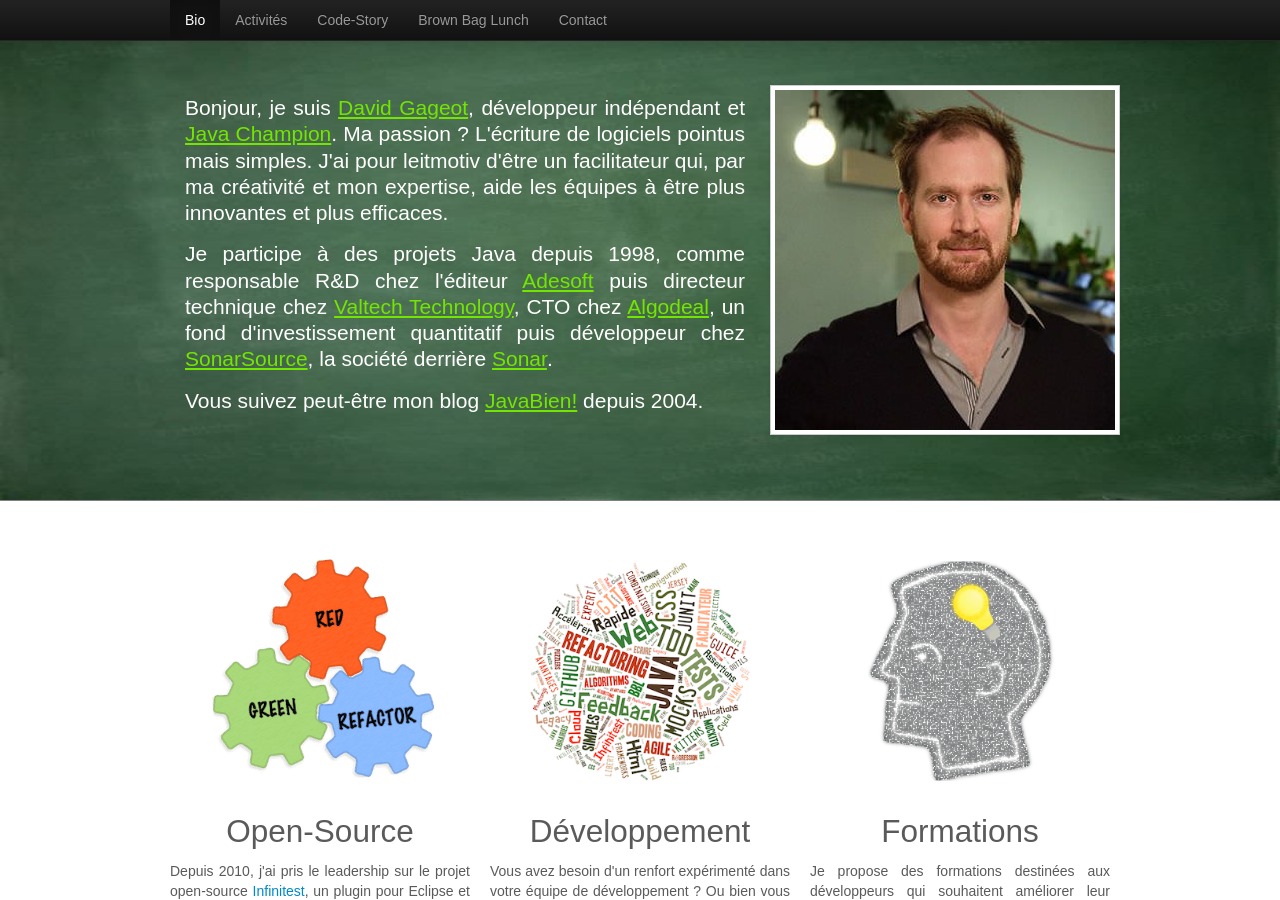
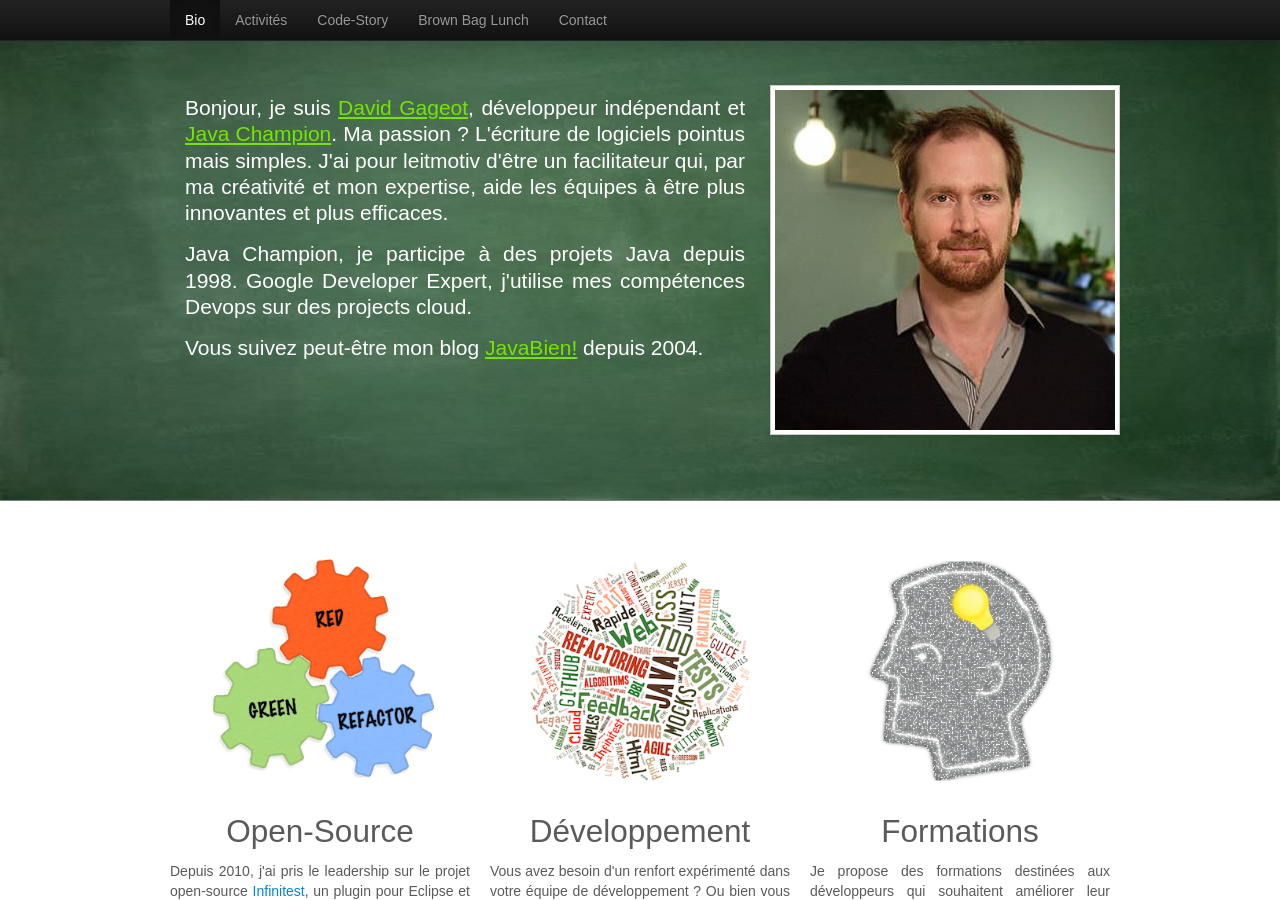
Before and after one commit to dgageot/retour1024, a Jekyll site: the page built from index.html, in a window 1280 px wide and 900 px high. Built offline with Jekyll 4.4.1, drawn with Linux system fonts in a browser that asks for light colours; comment, search, counter and statistics services are not loaded; some of the changed text lies outside the part shown.

Commit message:
Bio plus courte

```diff
--- a/_includes/bio.html
+++ b/_includes/bio.html
@@ -14,12 +14,8 @@
           </p>
 
           <p class="lead">
-			      Je participe à des projets Java depuis 1998, comme responsable R&amp;D chez l'éditeur
-            <a href="http://fr.adesoft.com/">Adesoft</a> puis directeur technique chez
-            <a href="http://www.valtech.fr/fr">Valtech Technology</a>, CTO chez
-            <a href="http://blog.javabien.net/?s=algodeal">Algodeal</a>, un fond d'investissement quantitatif puis
-            développeur chez <a href="http://www.sonarsource.com/">SonarSource</a>, la société derrière
-            <a href="http://www.sonarsource.org/">Sonar</a>.
+            Java Champion, je participe à des projets Java depuis 1998. Google Developer Expert,
+            j'utilise mes compétences Devops sur des projects cloud.
           </p>
 
           <p class="lead">
```
